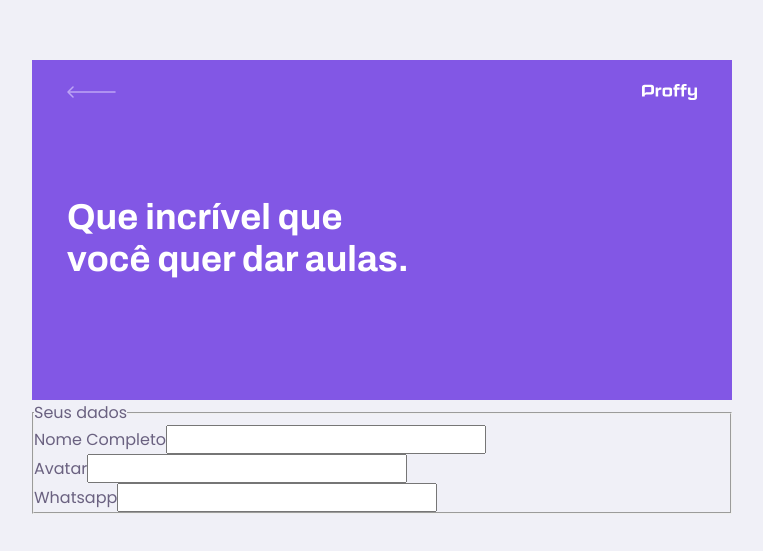
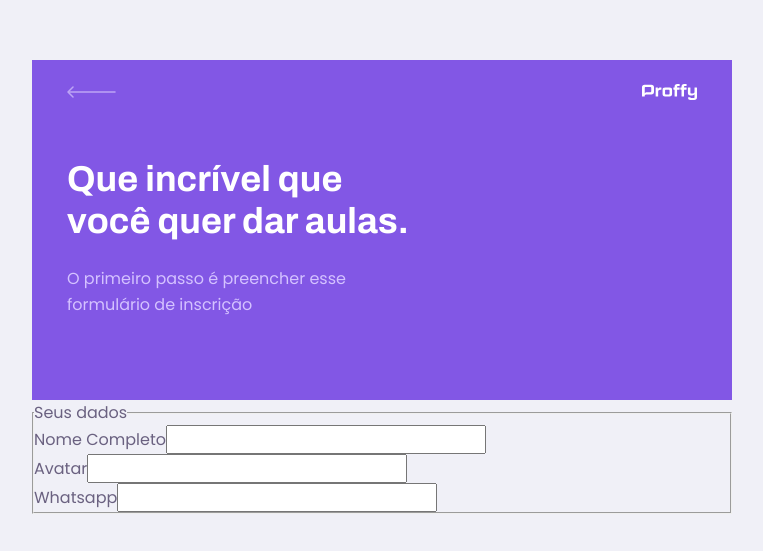
Before and after one commit to caiocichetti/proffy-nlw2, a React (Create React App) app in the folder web/: page /give-classes in a window 1280 px wide. Shown: the part 113-664 px from the top of the page, without its empty margins (258-1021 px from the left). Built offline with nearby package versions, Linux system fonts and the light colour scheme.

Commit message:
form structure  :construction:

```diff
--- a/web/src/components/PageHeader/index.tsx
+++ b/web/src/components/PageHeader/index.tsx
@@ -8,9 +8,10 @@ import './styles.css';
 
 interface PageHeaderProps {
   title: string;
+  description?: string;
 }
 
-const PageHeader: React.FC<PageHeaderProps> = ({ title, children }) => {
+const PageHeader: React.FC<PageHeaderProps> = props => {
   return (
     <header className="page-header">
       <div className="top-bar-container">
@@ -21,8 +22,10 @@ const PageHeader: React.FC<PageHeaderProps> = ({ title, children }) => {
       </div>
 
       <div className="header-content">
-        <strong>{title}</strong>
-        {children}
+        <strong>{props.title}</strong>
+        {props.description && <p>{props.description}</p>}
+
+        {props.children}
       </div>
     </header>
   );
```
